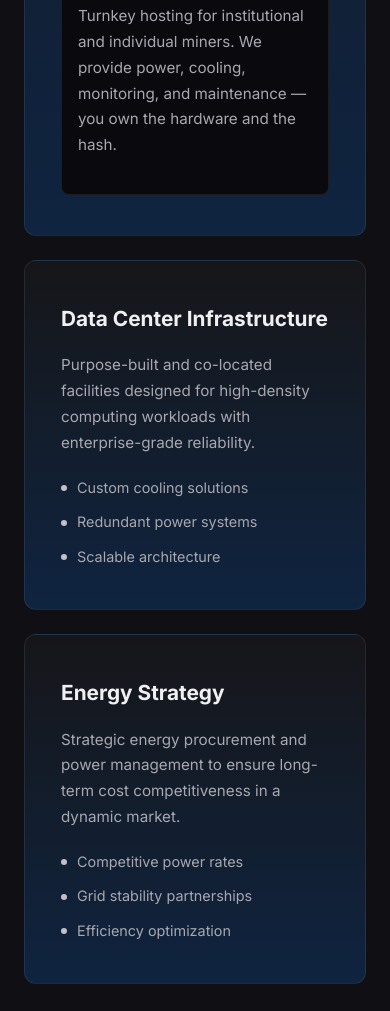
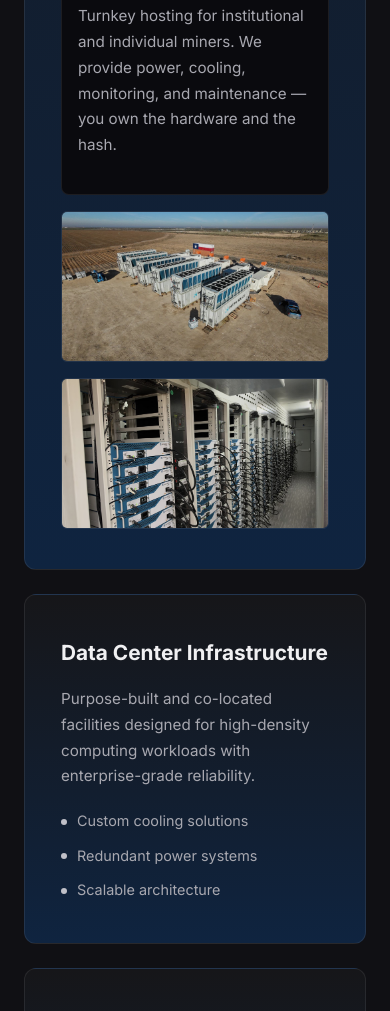
Before and after one commit to CaptainEasy/razartech-website, a plain HTML site: page index.html in a window 390 px wide. Shown: the part 5040-6051 px from the top of the page. Drawn offline with Linux system fonts and the light colour scheme.

Commit message:
website: dusk aerial hero background; add site photos to Bitcoin Mining section
Co-Authored-By: Claude Sonnet 5.5 <noreply@anthropic.com>

```diff
--- a/index.html
+++ b/index.html
@@ -9,7 +9,7 @@
   <link rel="preconnect" href="https://fonts.googleapis.com">
   <link rel="preconnect" href="https://fonts.gstatic.com" crossorigin>
   <link href="https://fonts.googleapis.com/css2?family=Inter:wght@300;400;500;600;700;800;900&family=JetBrains+Mono:wght@400;500;600&display=swap" rel="stylesheet">
-  <link rel="stylesheet" href="styles.css?v=20261018b">
+  <link rel="stylesheet" href="styles.css?v=20261117b">
 </head>
 <body>
 
@@ -37,6 +37,7 @@
   <!-- Hero Section -->
   <section class="hero" id="hero">
     <div class="hero-bg">
+      <div class="hero-photo" role="img" aria-label="Aerial view of a Razar Technologies mining site at dusk"></div>
       <div class="hero-grid"></div>
       <div class="hero-glow"></div>
     </div>
@@ -166,6 +167,14 @@
               </div>
               <h4>Hosted Services</h4>
               <p>Turnkey hosting for institutional and individual miners. We provide power, cooling, monitoring, and maintenance — you own the hardware and the hash.</p>
+            </div>
+          </div>
+          <div class="focus-photos">
+            <div class="focus-subcard-img">
+              <img src="assets/site-day-aerial-2.jpg" alt="Liquid-cooled mining containers and gas generation on site" loading="lazy">
+            </div>
+            <div class="focus-subcard-img">
+              <img src="assets/site-interior-1.jpg" alt="Inside a mining container: racks of ASIC miners" loading="lazy">
             </div>
           </div>
         </div>
--- a/styles.css
+++ b/styles.css
@@ -261,6 +261,14 @@ img {
   overflow: hidden;
 }
 
+
+.hero-photo {
+  position: absolute;
+  inset: 0;
+  background:
+    linear-gradient(180deg, rgba(10,10,14,0.55) 0%, rgba(10,10,14,0.78) 55%, var(--bg-primary) 100%),
+    url("assets/site-dusk-aerial.jpg") center 70% / cover no-repeat;
+}
 
 .hero-grid {
   position: absolute;
@@ -1276,3 +1284,26 @@ img {
     padding: 14px 28px;
   }
 }
+
+/* Photo row under the Bitcoin Mining subcards */
+.focus-photos {
+  display: grid;
+  grid-template-columns: 1fr 1fr;
+  gap: 16px;
+  margin-top: 16px;
+}
+
+.focus-photos .focus-subcard-img {
+  margin-bottom: 0;
+  border: 1px solid var(--border);
+}
+
+.focus-photos .focus-subcard-img img {
+  filter: brightness(0.9);
+}
+
+@media (max-width: 640px) {
+  .focus-photos {
+    grid-template-columns: 1fr;
+  }
+}
```
Also changed, not shown: assets/site-day-aerial-2.jpg (added), assets/site-dusk-aerial.jpg (added), assets/site-interior-1.jpg (added).
